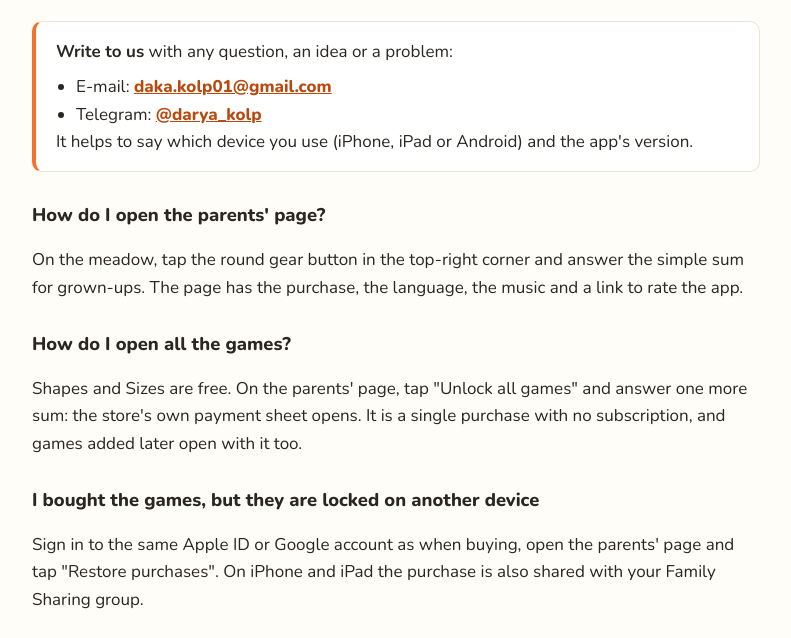
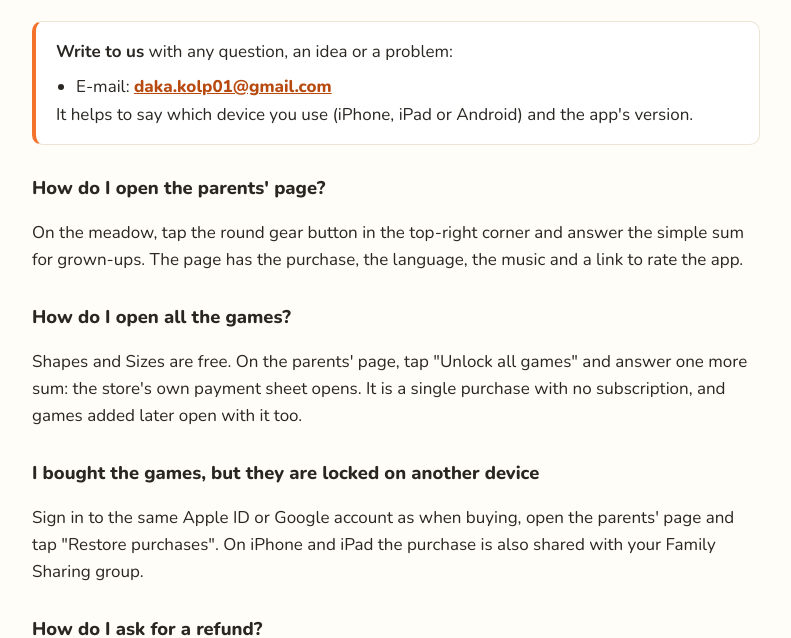
Before and after one commit to Vurarddo/rombik-games, a plain HTML site: page support/index.html in a window 1280 px wide. Shown: the part 168-806 px from the top of the page, without its empty margins (244-1035 px from the left). Drawn offline with nearby package versions, Linux system fonts and the light colour scheme.

Commit message:
No Telegram on the support page
Co-Authored-By: Claude Opus 5.5 <noreply@anthropic.com>

```diff
--- a/support/index.html
+++ b/support/index.html
@@ -72,7 +72,6 @@
   <strong>Write to us</strong> with any question, an idea or a problem:
   <ul>
     <li>E-mail: <a href="mailto:daka.kolp01@gmail.com">daka.kolp01@gmail.com</a></li>
-    <li>Telegram: <a href="https://t.me/darya_kolp">@darya_kolp</a></li>
   </ul>
   It helps to say which device you use (iPhone, iPad or Android) and the app's version.
 </div>
@@ -117,7 +116,6 @@ music. All sound turns off with the round sound button on the meadow, one tap aw
   <strong>Напишіть нам</strong>, якщо маєте питання, ідею чи проблему:
   <ul>
     <li>E-mail: <a href="mailto:daka.kolp01@gmail.com">daka.kolp01@gmail.com</a></li>
-    <li>Telegram: <a href="https://t.me/darya_kolp">@darya_kolp</a></li>
   </ul>
   Допоможе, якщо вкажете пристрій (iPhone, iPad чи Android) і версію застосунку.
 </div>
```
